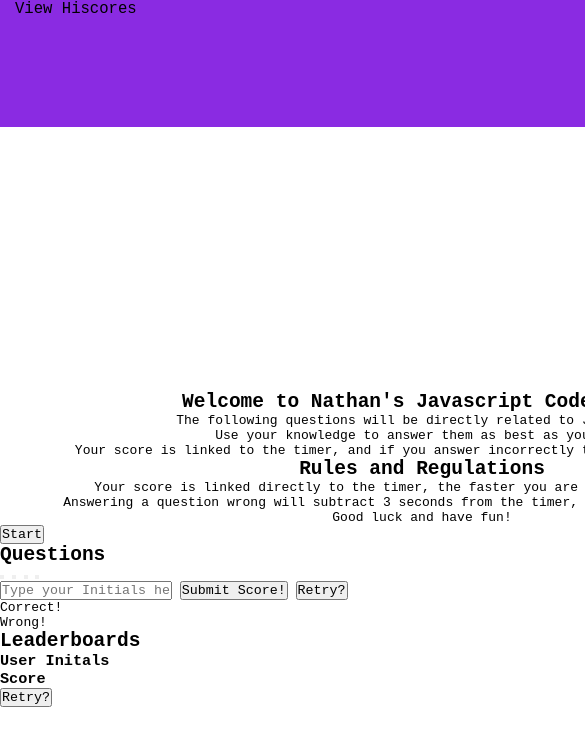
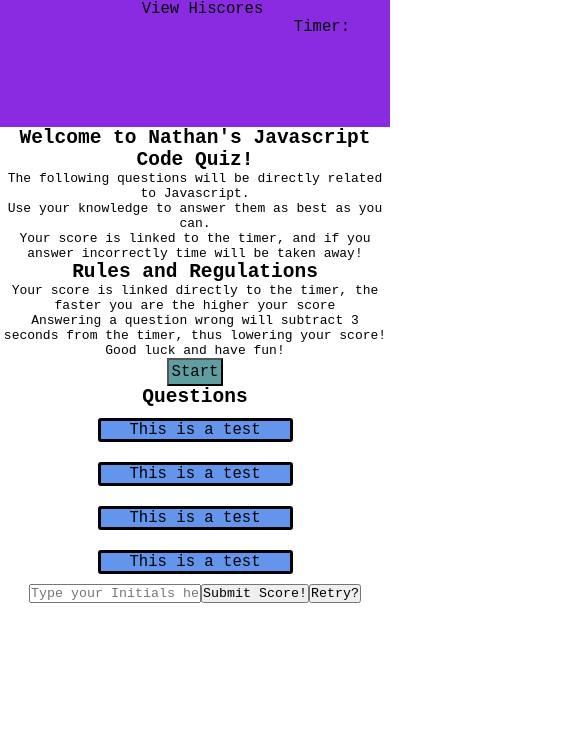
Before and after one commit to SirNathanJF/Week4HW-CodeQuiz, a plain HTML site: page index.html in a window 390 px wide. Shown: the top 746 px of the page, 585 px wide, since content can reach past the window. Drawn offline with Linux system fonts and the light colour scheme.

Commit message:
finished inital styling via CSS

```diff
--- a/assets/css/style.css
+++ b/assets/css/style.css
@@ -6,7 +6,7 @@
 }
 
 body {
-    width: 100vh;
+    width: 100vw;
     height: 100vh;
     margin: 0;
     padding: 0;
@@ -19,6 +19,10 @@ header{
     height: 15vh;
     background-color: blueviolet;
     right: 0;
+}
+
+.hidden{
+    display: none;
 }
 
 #view-score{
@@ -37,14 +41,6 @@ header{
     font-size: larger;
 }
 
-main{
-    display: flex;
-    flex-flow: column;
-    justify-content: center;
-    width: 100vh;
-    height: 100vh;
-}
-
 #start-screen h1, #start-screen p, #start-screen ul {
     display: flex;
     justify-content: center;
@@ -52,3 +48,107 @@ main{
     width: 100%;
     text-align: center;
 }
+
+#start-button-section{
+    display: flex;
+    justify-content: center;
+}
+
+#start-button{
+    padding: 3px;
+    width: 15%;
+    font-size: larger;
+    background-color: cadetblue;
+}
+
+#questions {
+    display: flex;
+    width: 100%;
+    flex-direction: column;
+    text-align: center;
+    justify-content: center;
+}
+
+.question-buttons button{
+    background-color: cornflowerblue;
+    border: 3px solid black;
+    border-radius: 3px;
+    cursor: pointer;
+    flex-flow: column wrap;
+    width: 50%;
+    margin: 10px;
+    font-size: larger;
+}
+
+#game-over{
+    display: flex;
+    justify-content: center;
+}
+
+#wrong-or-correct{
+    display: flex;
+    max-width: 100%;
+    justify-content: center;
+    align-items: center;
+}
+
+#correct{
+    background-color: darkgreen;
+    box-shadow: 0 0 10px;
+    border-radius: 2px;
+    padding: 25px 30px;
+}
+
+#wrong{
+    background-color: darkred;
+    box-shadow: 0 0 10px;
+    border-radius: 2px;
+    padding: 25px 30px;
+}
+
+#hiscores h2{
+    display: flex;
+    width: 100%;
+    justify-content: center;
+}
+
+#user-score-board{
+    display: flex;
+    width: 100%;
+    flex-flow: row wrap;
+    justify-content: space-evenly;
+    align-items: flex-start;
+}
+
+#score-initials, #score-points{
+    display: flex;
+    justify-content: center;
+    text-align: center;
+    flex-flow: column wrap;
+}
+
+#score-points{
+    list-style-type: none;
+}
+
+#score-area-retake {
+    display: flex;
+    width: 100%;
+    justify-content: center;
+}
+
+@media screen and (max-width: 768px){
+    header{
+        text-align: center;
+        flex-flow: column wrap;
+        justify-content: flex-start;
+    }
+
+    #start-button{
+        width: auto;
+    }
+
+    .section-buttons button{
+        width: auto;
+    }
+}
--- a/index.html
+++ b/index.html
@@ -4,6 +4,7 @@
     <meta charset="UTF-8">
     <meta http-equiv="X-UA-Compatible" content="IE=edge">
     <meta name="viewport" content="width=device-width, initial-scale=1.0">
+    <link rel="stylesheet" href="assets/css/reset.css">
     <link rel="stylesheet" href="./assets/css/style.css">
     <title>Code Quiz</title>
 </head>
@@ -33,10 +34,10 @@
         <article id="questions" class="hidden">
             <h2 id="question_h2">Questions</h2>
             <section class="question-buttons">
-                <button class="answer" id="answer1" data-number="1"></button>
-                <button class="answer" id="answer2" data-number="2"></button>
-                <button class="answer" id="answer3" data-number="1"></button>
-                <button class="answer" id="answer4" data-number="1"></button>
+                <button class="answer" id="answer1" data-number="1">This is a test</button>
+                <button class="answer" id="answer2" data-number="2">This is a test</button>
+                <button class="answer" id="answer3" data-number="1">This is a test</button>
+                <button class="answer" id="answer4" data-number="1">This is a test</button>
             </section>
         </article>
 
```
